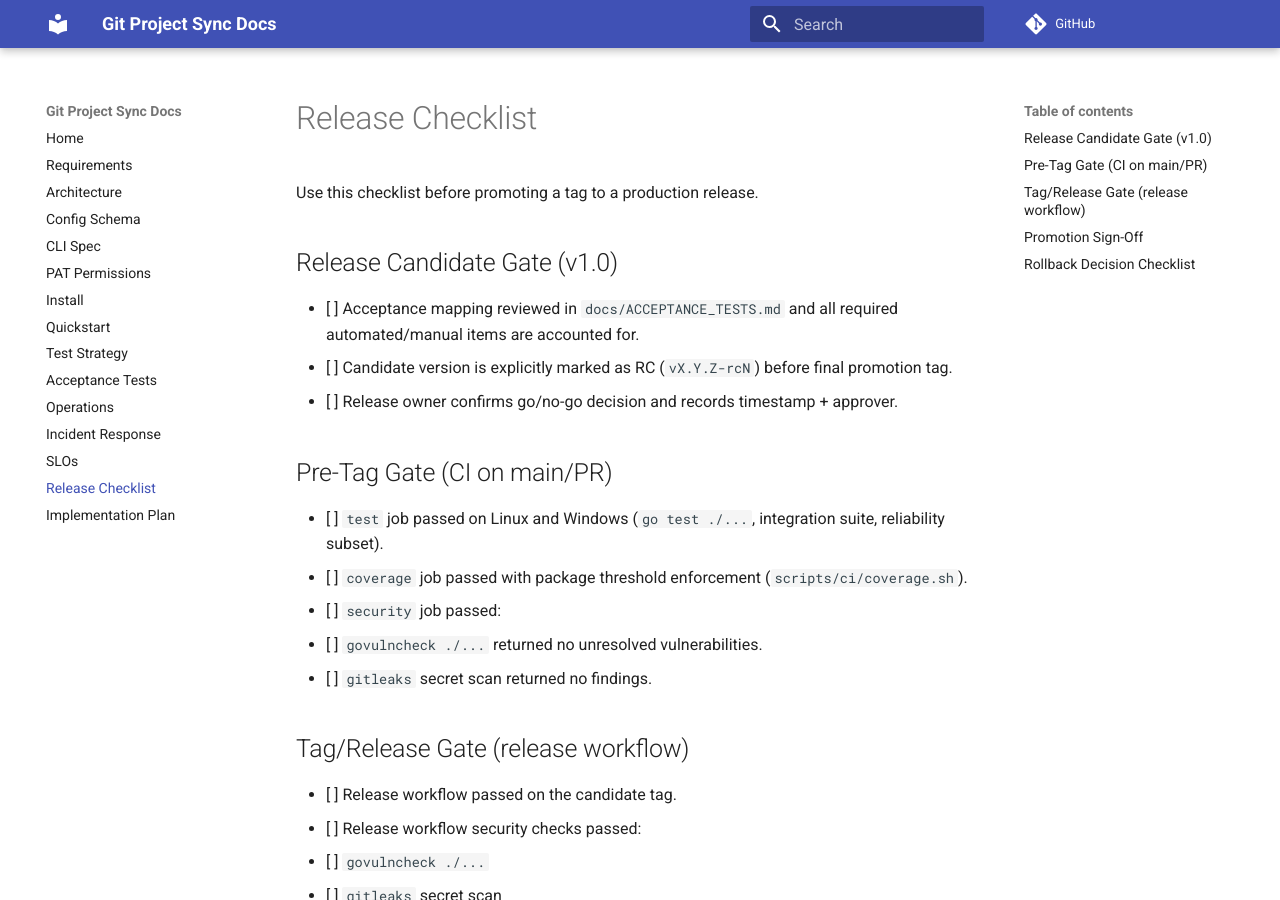
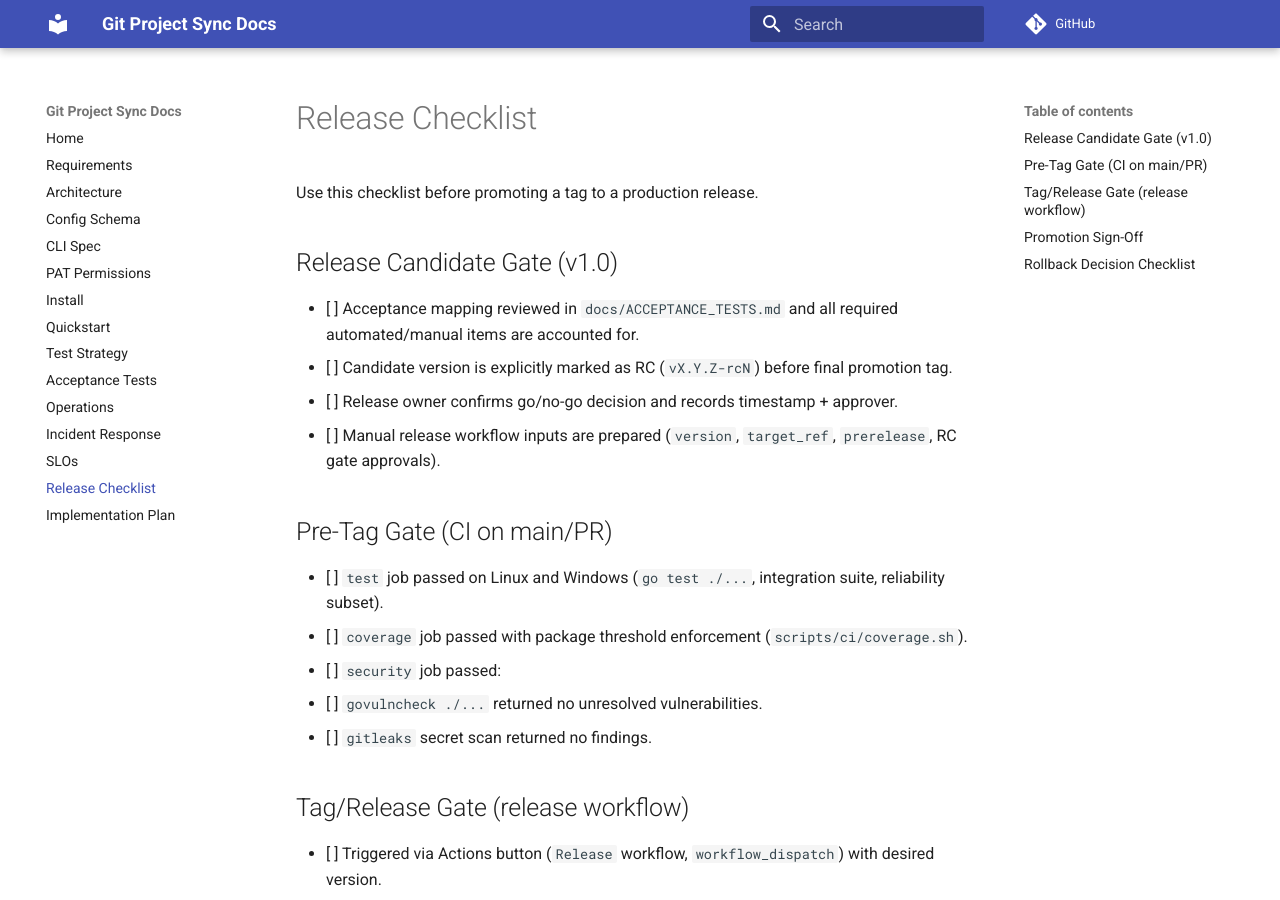
Before and after one commit to basmulder03/git-project-sync, an MkDocs documentation site: the page built from docs/RELEASE_CHECKLIST.md, in a window 1280 px wide and 900 px high. Built offline with MkDocs 1.6.1 and Material for MkDocs 9.7.7, drawn with Linux system fonts in a browser that asks for light colours; comment, search, counter and statistics services are not loaded; some of the changed text lies outside the part shown.

Commit message:
feat(release): add one-click versioned release workflow and docs tasks

```diff
--- a/docs/RELEASE_CHECKLIST.md
+++ b/docs/RELEASE_CHECKLIST.md
@@ -7,6 +7,7 @@ Use this checklist before promoting a tag to a production release.
 - [ ] Acceptance mapping reviewed in `docs/ACCEPTANCE_TESTS.md` and all required automated/manual items are accounted for.
 - [ ] Candidate version is explicitly marked as RC (`vX.Y.Z-rcN`) before final promotion tag.
 - [ ] Release owner confirms go/no-go decision and records timestamp + approver.
+- [ ] Manual release workflow inputs are prepared (`version`, `target_ref`, `prerelease`, RC gate approvals).
 
 ## Pre-Tag Gate (CI on main/PR)
 
@@ -17,6 +18,9 @@ Use this checklist before promoting a tag to a production release.
   - [ ] `gitleaks` secret scan returned no findings.
 
 ## Tag/Release Gate (release workflow)
+
+- [ ] Triggered via Actions button (`Release` workflow, `workflow_dispatch`) with desired version.
+- [ ] Workflow created and pushed the expected annotated tag for the selected ref.
 
 - [ ] Release workflow passed on the candidate tag.
 - [ ] Release workflow security checks passed:
```
Also changed, not shown: README.md (+5 -0 lines), 2 other files.
